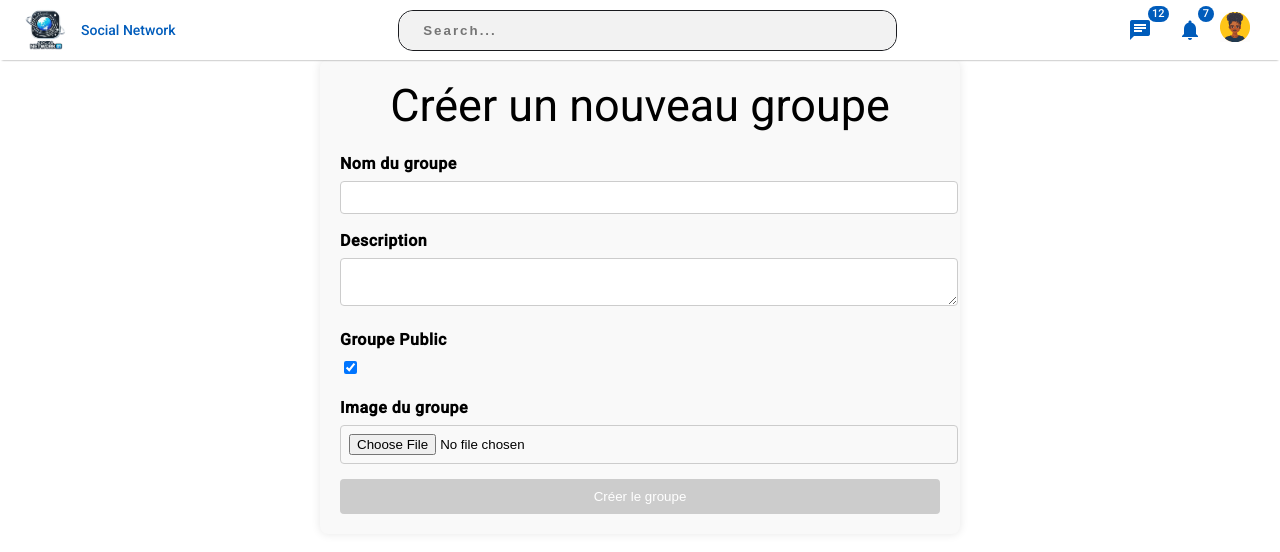
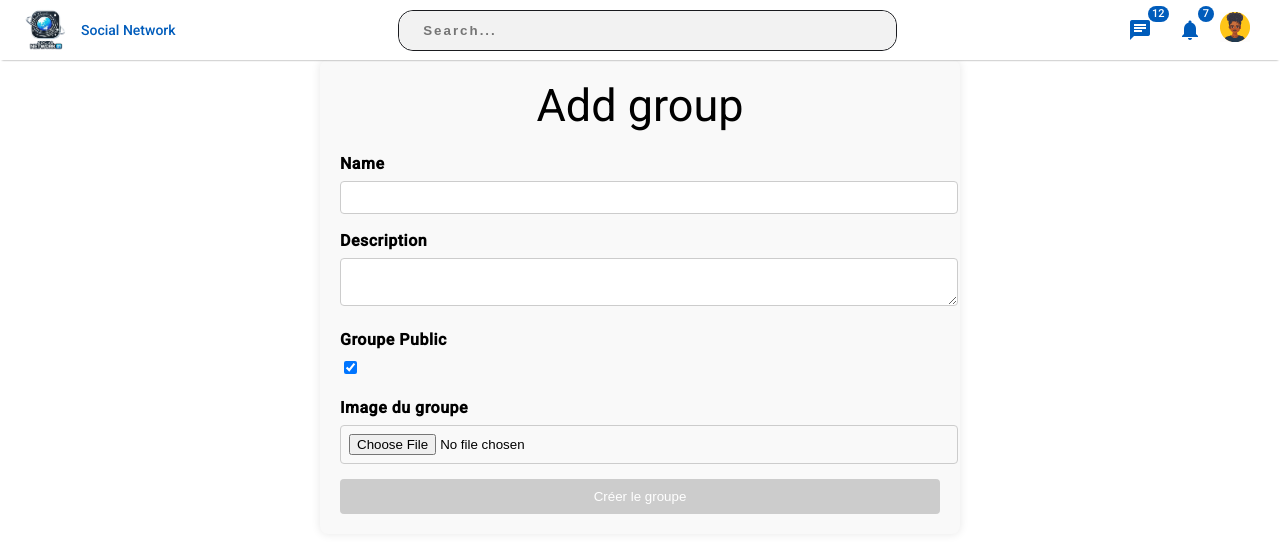
Before and after one commit to Cheikh-Nakamoto/Social-network, an Angular app in the folder frontend/: page /CreateGroup in a window 1280 px wide. Shown: the top 552 px of the page. Built offline with nearby package versions, Linux system fonts and the light colour scheme; no server answers; sample sign-in values are in the browser's storage.

Commit message:
we can merge

```diff
--- a/frontend/src/app/create-post/create-post.component.html
+++ b/frontend/src/app/create-post/create-post.component.html
@@ -1,16 +1,22 @@
 <app-toolbar></app-toolbar>
 <div class="container">
   <div class="header">
-    <h1>Create a Post</h1>
+    <h1>Create Post</h1>
   </div>
   <form id="postForm" [formGroup]="Post" (ngSubmit)="onSubmit()">
     <div class="form-group">
       <label for="title">Title</label>
       <input type="text" id="title" formControlName="title" name="title" required>
+      <div *ngIf="Post.get('title')?.invalid && Post.get('title')?.touched" class="error-message">
+        Title is required and should not exceed 30 characters.
+      </div>
     </div>
     <div class="form-group">
       <label for="content">Content</label>
       <textarea id="content" formControlName="content" name="content" rows="5" required></textarea>
+      <div *ngIf="Post.get('content')?.invalid && Post.get('content')?.touched" class="error-message">
+        Content is required and should not exceed 300 characters.
+      </div>
     </div>
     <div class="form-group">
       <label for="image">Image</label>
@@ -18,7 +24,7 @@
     </div>
     <div class="form-group">
       <label for="categorie">Category</label>
-      <input type="text" id="categorie" formControlName="categories" name="categorie" required >
+      <input type="text" id="categorie" formControlName="categories" name="categorie" required>
     </div>
     <div class="form-group">
       <section>
--- a/frontend/src/app/groupes/create-group/create-group.component.html
+++ b/frontend/src/app/groupes/create-group/create-group.component.html
@@ -1,13 +1,13 @@
 <app-toolbar></app-toolbar>
 <div class="groupe-form-container">
-    <h2>Créer un nouveau groupe</h2>
+    <h2>Add group</h2>
 
     <form [formGroup]="groupeForm" (ngSubmit)="onSubmit()">
       <div class="form-group">
-        <label for="groupName">Nom du groupe</label>
+        <label for="groupName">Name</label>
         <input id="groupName" formControlName="name" type="text" class="form-control" />
         <div *ngIf="groupeForm.get('name')?.invalid && groupeForm.get('name')?.touched" class="error-message">
-          Le nom du groupe est requis et ne doit pas dépasser 50 caractères.
+          The group name is required and must not exceed 50 characters.
         </div>
       </div>
 
@@ -15,7 +15,7 @@
         <label for="description">Description</label>
         <textarea id="description" formControlName="description" class="form-control"></textarea>
         <div *ngIf="groupeForm.get('description')?.invalid && groupeForm.get('description')?.touched" class="error-message">
-          La description est requise et ne doit pas dépasser 250 caractères.
+          The description is required and must not exceed 250 characters.
         </div>
       </div>
 
--- a/frontend/src/app/groupes/create-group/create-group.component.ts
+++ b/frontend/src/app/groupes/create-group/create-group.component.ts
@@ -36,7 +36,6 @@ export class CreateGroupComponent implements OnInit {
     });
   }
   onFileSelected(event: any): void {
-    console.log("event declanché !!!!!");  // Afficher les informations du fichier sélectionné.  // Afficher les informations du fichier sélectionné.  // Afficher les informations du fichier sélectionné.  // Afficher les informations du fichier sélectionné.  // Afficher les informations du fichier sélectionné.  // Afficher les informations du fichier sélectionné.  // Afficher les informations du fichier sélectionné.  // Afficher les informations du fichier sélectionné.  //
     const file: File = event.target.files[0];
     if (file) {
       const formData = new FormData();
@@ -54,7 +53,6 @@ export class CreateGroupComponent implements OnInit {
       formData.append('isPublic', this.groupeForm.get('isPublic')?.value);
       formData.append('owner', this.groupeForm.get('owner')?.value);
       if (this.selectedFile) {
-        console.log('Image uploaded');
         formData.append('file', this.selectedFile);
       }
 
--- a/frontend/src/app/login/login.component.ts
+++ b/frontend/src/app/login/login.component.ts
@@ -1,7 +1,7 @@
-import { Component, OnInit } from '@angular/core';
+import { Component, OnInit, ViewChild  } from '@angular/core';
 import { FormBuilder, FormGroup, ReactiveFormsModule, Validators } from '@angular/forms';
 import { HttpClientModule } from '@angular/common/http';
-import { MatTabsModule } from '@angular/material/tabs'; // Importer MatTabsModule
+import { MatTabsModule, MatTabGroup } from '@angular/material/tabs'; // Importer MatTabsModule
 import { DataService } from '../data.service';
 import { responselogin, UserDTO } from '../models/models.compenant';
 import { Router } from '@angular/router';
@@ -14,14 +14,14 @@ import { tap } from 'rxjs';
   imports: [
     ReactiveFormsModule,
     HttpClientModule,
-    MatTabsModule, // Ajouter MatTabsModule ici
-    // Ajouter  ici
+    MatTabsModule,
   ],
   templateUrl: './login.component.html',
   styleUrls: ['./login.component.scss'],
   providers: [DataService, AuthService]
 })
 export class LoginComponent implements OnInit {
+  @ViewChild(MatTabGroup) tabGroup!: MatTabGroup;
   age!: number
 
   loginForm: FormGroup = this.formbuilder.group({
@@ -39,7 +39,6 @@ export class LoginComponent implements OnInit {
     nickname: [null],
     about_me: [null]
   })
-  // Initialisation de l'objet user
   responselogin!: responselogin;
 
   constructor(
@@ -47,7 +46,6 @@ export class LoginComponent implements OnInit {
 
   ngOnInit() {
     this.authService.isOnline()
-    // Initialisation de l'objet user
   }
 
   onlogin() {
@@ -95,15 +93,12 @@ export class LoginComponent implements OnInit {
   }
 
   onregister() {
-    const data = {
-      ...this.registerForm.value,
-    }
-
-    this.age = this.checkAge(data.date_of_birth)
+    const data = { ...this.registerForm.value };
+    this.age = this.checkAge(data.date_of_birth);
 
     if (this.age < 12 || this.age > 120) {
-      alert('You must be between 12 and 120 years old to register')
-      return
+      alert('You must be between 12 and 120 years old to register');
+      return;
     }
 
     if (this.registerForm.invalid) {
@@ -111,17 +106,19 @@ export class LoginComponent implements OnInit {
       return;
     } else {
       this.authService.register(data).subscribe(() => {
-        console.log("User registered")
-        this.router.navigateByUrl('/login').then();
+        console.log("User registered");
+        this.tabGroup.selectedIndex = 0; // Définit l'onglet "Login" comme actif
       }, (error) => {
-        console.log(error)
-      })
+        console.log(error);
+      });
     }
   }
 
   checkAge(data: Date): number {
     return Math.floor(Math.abs(Date.now() - new Date(data).getTime()) / (1000 * 3600 * 24 * 365))
   }
+
+
 
   /*onregister() {
     console.log("ici c'est :", this.registerForm.value);
```
Also changed, not shown: 1 other file (tests, documents, lock files or other folders).
